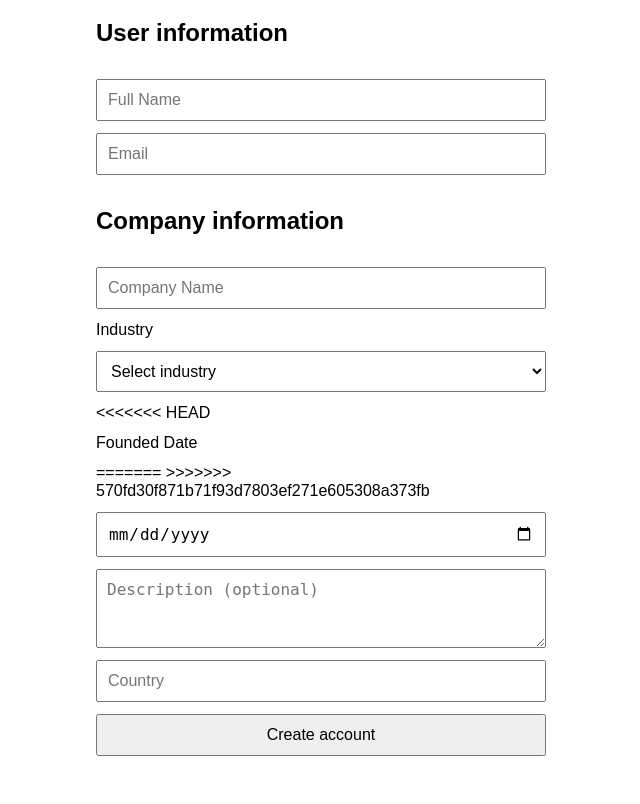
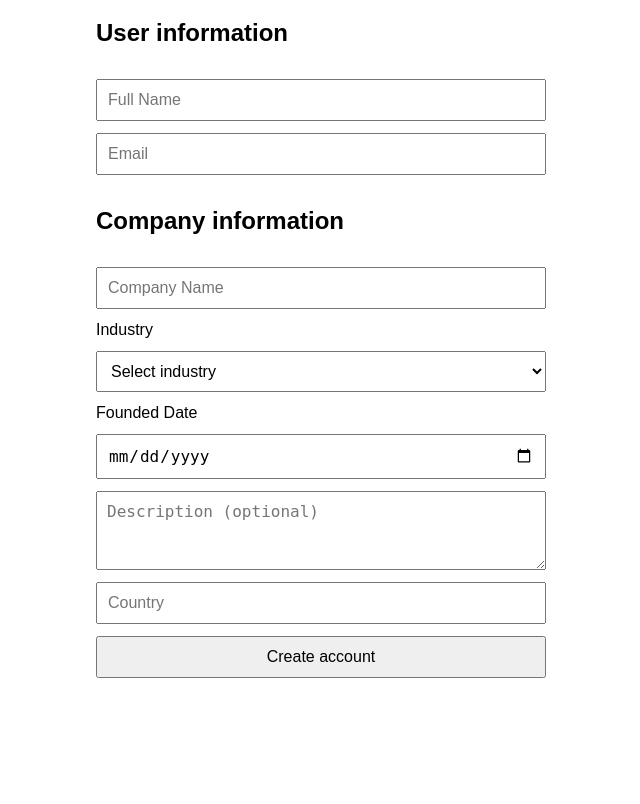
Before and after one commit to A-D-DBS-application/web-application-2025-group-42, a Flask app: page /register in a window 1280 px wide. Shown: the part 129-933 px from the top of the page, without its empty margins (319-959 px from the left). After the commit the page ends 807 px from the top, so only its background shows below. Run offline with Flask 3, Linux system fonts and the light colour scheme.

Commit message:
founded date

```diff
--- a/app/templates/register.html
+++ b/app/templates/register.html
@@ -40,11 +40,7 @@
         <option value="Energy">Energy</option>
         <option value="Consulting">Consulting</option>
     </select>
-
-<<<<<<< HEAD
     <label for="founded_date">Founded Date</label>
-=======
->>>>>>> 570fd30f871b71f93d7803ef271e605308a373fb
     <input type="date" name="founded_date" required>
     <textarea name="description" placeholder="Description (optional)" rows="3"></textarea>
     <input type="text" name="country" placeholder="Country" required>
```
